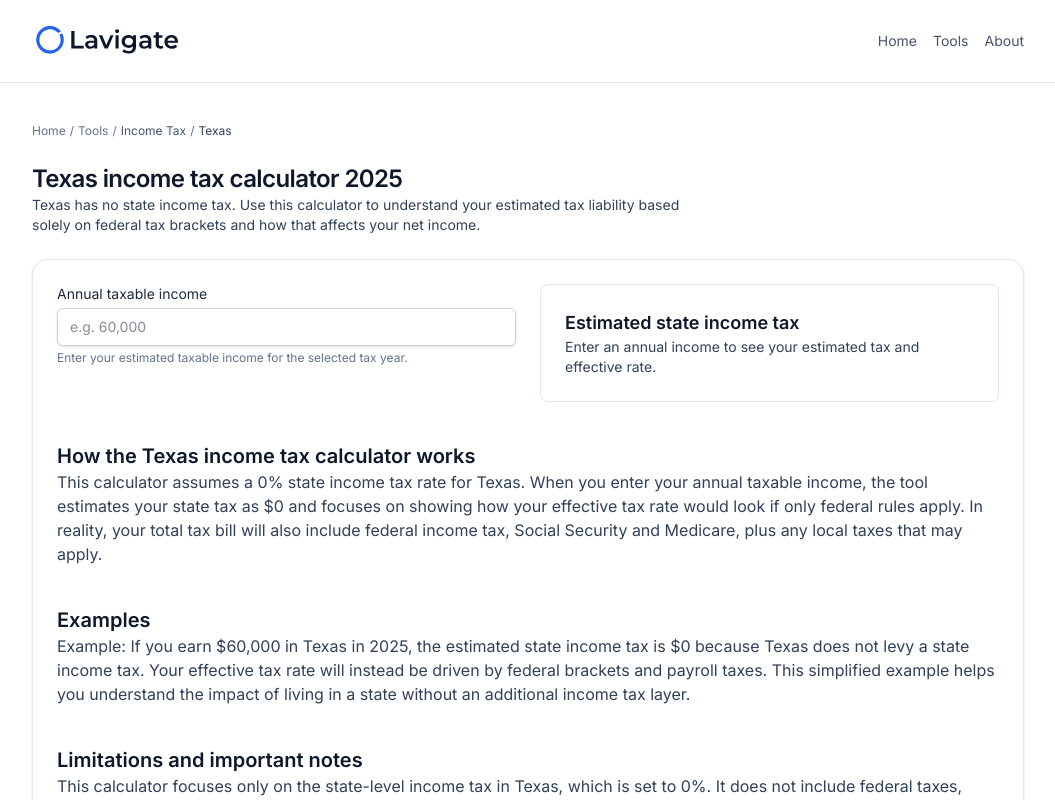
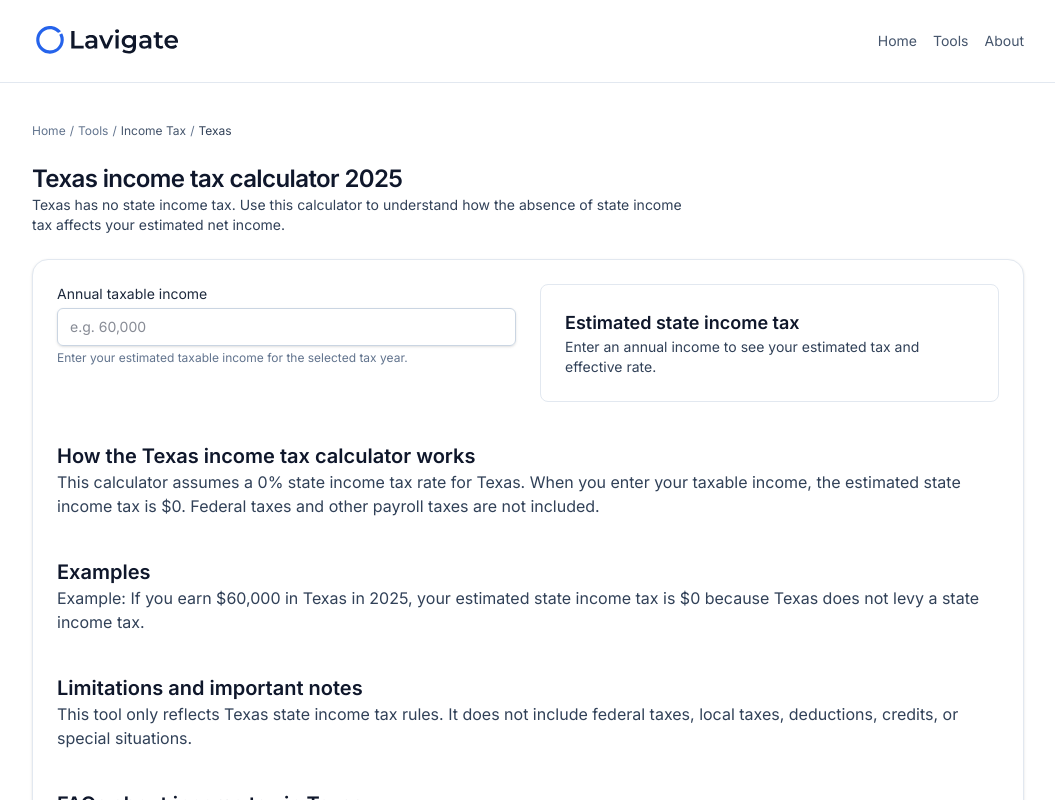
Before and after one commit to calleskattman/lavigate, a Next.js app: page /tools/income-tax/texas in a window 1280 px wide. Shown: the top 800 px of the page, without its empty margins (112-1167 px from the left). Built offline with nearby package versions, Linux system fonts and the light colour scheme.

Commit message:
Add Virginia income tax calculator (SEO-ready)

```diff
--- a/app/sitemap.ts
+++ b/app/sitemap.ts
@@ -22,9 +22,11 @@ export default function sitemap(): MetadataRoute.Sitemap {
   const staticRoutes: MetadataRoute.Sitemap = staticPaths.map((path) => ({
     url: `${BASE_URL}${path}`,
     lastModified: now,
+    changeFrequency: "monthly",
+    priority: path === "" ? 1 : 0.8,
   }));
 
-  // 2) Dynamiska verktygssidor: /tools/[toolId]/[regionSlug]
+  // 2) Dynamiska verktygssidor
   const dynamicRoutes: MetadataRoute.Sitemap = [];
 
   for (const tool of tools) {
@@ -34,8 +36,10 @@ export default function sitemap(): MetadataRoute.Sitemap {
 
     for (const region of toolRegions) {
       dynamicRoutes.push({
-        url: `${BASE_URL}/tools/${tool.id}/${region.slug}`,
+        url: `${BASE_URL}${tool.basePath}/${region.slug}`,
         lastModified: now,
+        changeFrequency: "monthly",
+        priority: 0.9,
       });
     }
   }
--- a/app/tools/[toolId]/[regionSlug]/page.tsx
+++ b/app/tools/[toolId]/[regionSlug]/page.tsx
@@ -1,6 +1,7 @@
 // app/tools/[toolId]/[regionSlug]/page.tsx
 import { notFound } from "next/navigation";
 import type { Metadata } from "next";
+import Script from "next/script";
 
 import { getToolById } from "@/config/tools";
 import { getRegionBySlug, regions } from "@/config/regions";
@@ -11,6 +12,11 @@ import { ToolLayout } from "@/components/layout/ToolLayout";
 import IncomeTaxTool from "@/components/tools/IncomeTaxTool";
 import { AdsBlock } from "@/components/ads/AdsBlock";
 import { AffiliateBlock } from "@/components/ads/AffiliateBlock";
+
+import {
+  buildFaqSchema,
+  buildIncomeTaxSoftwareSchema,
+} from "@/lib/schema";
 
 // ---------- Typer ----------
 
@@ -35,24 +41,14 @@ const ADS_DENSITY: AdsDensity =
 
 /**
  * Styr hur många annonsplatser som aktiveras.
- * order:
- *  1 = första under kalkylatorn
- *  2 = mitt i innehållet
- *  3 = längst ned på sidan
  */
 function shouldShowAd(order: 1 | 2 | 3): boolean {
   if (!ADS_ENABLED) return false;
 
-  if (ADS_DENSITY === "low") {
-    return order === 1;
-  }
+  if (ADS_DENSITY === "low") return order === 1;
+  if (ADS_DENSITY === "medium") return order === 1 || order === 2;
 
-  if (ADS_DENSITY === "medium") {
-    return order === 1 || order === 2;
-  }
-
-  // "high"
-  return order === 1 || order === 2 || order === 3;
+  return true; // high
 }
 
 // ---------- Metadata ----------
@@ -62,37 +58,25 @@ export async function generateMetadata(
 ): Promise<Metadata> {
   const { toolId, regionSlug } = await params;
 
-  const tool = getToolById(toolId);
+  const tool = getToolById(toolId as any);
   const region = getRegionBySlug(regionSlug);
 
-  if (!tool || !region) {
-    return {};
-  }
-
-  // Just nu hanterar vi bara income-tax
-  if (tool.id !== "income-tax") {
+  if (!tool || !region || tool.id !== "income-tax") {
     return {};
   }
 
   const seo = incomeTaxSeoContent[region.id];
-  if (!seo) {
-    return {};
-  }
+  if (!seo) return {};
 
-  const title = seo.meta.title;
-  const description = seo.meta.description;
-  const canonical =
-    typeof seo.meta.canonicalPath === "string"
+  const canonical = seo.meta.canonicalPath
     ? `https://lavigate.com${seo.meta.canonicalPath}`
     : undefined;
 
   return {
-    title,
-    description,
+    title: seo.meta.title,
+    description: seo.meta.description,
     alternates: canonical
-      ? {
-          canonical,
-        }
+      ? { canonical }
       : undefined,
   };
 }
@@ -100,33 +84,29 @@ export async function generateMetadata(
 // ---------- Static params (SSG + sitemap) ----------
 
 export function generateStaticParams() {
-  const incomeTaxTool = getToolById("income-tax");
-  if (!incomeTaxTool) return [];
+  const tool = getToolById("income-tax");
+  if (!tool) return [];
 
-  return incomeTaxTool.supportedRegionIds
+  return tool.supportedRegionIds
     .map((regionId) => regions.find((r) => r.id === regionId))
-    .filter((r): r is NonNullable<typeof r> => Boolean(r))
+    .filter(Boolean)
     .map((region) => ({
       toolId: "income-tax",
-      regionSlug: region.slug,
+      regionSlug: region!.slug,
     }));
 }
 
-// ---------- Page-komponent ----------
+// ---------- Page ----------
 
 export default async function ToolRegionPage({
   params,
 }: ToolRegionPageProps) {
   const { toolId, regionSlug } = await params;
 
-  const tool = getToolById(toolId);
+  const tool = getToolById(toolId as any);
   const region = getRegionBySlug(regionSlug);
 
-  if (!tool || !region) {
-    notFound();
-  }
-
-  if (tool.id !== "income-tax") {
+  if (!tool || !region || tool.id !== "income-tax") {
     notFound();
   }
 
@@ -137,26 +117,54 @@ export default async function ToolRegionPage({
     notFound();
   }
 
+  const pageUrl = `https://lavigate.com${tool.basePath}/${region.slug}`;
+
+  const faqSchema = seo.faq?.length
+    ? buildFaqSchema(seo.faq)
+    : null;
+
+  const softwareSchema = buildIncomeTaxSoftwareSchema({
+    content: seo,
+    pageUrl,
+  });
+
   return (
+    <>
+      {/* ---------- Schema.org ---------- */}
+      {faqSchema && (
+        <Script
+          type="application/ld+json"
+          dangerouslySetInnerHTML={{
+            __html: JSON.stringify(faqSchema),
+          }}
+        />
+      )}
+
+      <Script
+        type="application/ld+json"
+        dangerouslySetInnerHTML={{
+          __html: JSON.stringify(softwareSchema),
+        }}
+      />
+
+      {/* ---------- Page ---------- */}
       <ToolLayout
         title={seo.h1}
         description={seo.intro}
-      category={tool.id}          // "income-tax"
-      region={region.displayName} // t.ex. "Texas"
+        category={tool.id}
+        region={region.displayName}
       >
-      {/* Kalkylatorn */}
+        {/* Calculator */}
         <IncomeTaxTool config={config} />
 
-      {/* Ad #1 – direkt under kalkylatorn */}
+        {/* Ad #1 */}
         {shouldShowAd(1) && (
           <div className="mt-8">
-          <AdsBlock
-            slot={`${tool.id}-${region.slug}-primary`}
-          />
+            <AdsBlock slot={`${tool.id}-${region.slug}-primary`} />
           </div>
         )}
 
-      {/* SEO-sektioner */}
+        {/* SEO sections */}
         <section className="mt-10 space-y-6">
           <h2 className="text-xl font-semibold text-slate-900">
             How the {region.displayName} income tax calculator works
@@ -171,12 +179,10 @@ export default async function ToolRegionPage({
           <p className="text-slate-700">{seo.sections.examples}</p>
         </section>
 
-      {/* Ad #2 – mitt i innehållet */}
+        {/* Ad #2 */}
         {shouldShowAd(2) && (
           <section className="mt-8">
-          <AdsBlock
-            slot={`${tool.id}-${region.slug}-mid`}
-          />
+            <AdsBlock slot={`${tool.id}-${region.slug}-mid`} />
           </section>
         )}
 
@@ -195,6 +201,7 @@ export default async function ToolRegionPage({
             <h2 className="text-xl font-semibold text-slate-900">
               FAQs about income tax in {region.displayName}
             </h2>
+
             <div className="space-y-4">
               {seo.faq.map((item, index) => (
                 <div key={index} className="space-y-1">
@@ -210,19 +217,18 @@ export default async function ToolRegionPage({
           </section>
         )}
 
-      {/* Ad #3 – längst ned på sidan, efter FAQ */}
+        {/* Ad #3 */}
         {shouldShowAd(3) && (
           <section className="mt-8">
-          <AdsBlock
-            slot={`${tool.id}-${region.slug}-bottom`}
-          />
+            <AdsBlock slot={`${tool.id}-${region.slug}-bottom`} />
           </section>
         )}
 
-      {/* Affiliate – styrs internt av NEXT_PUBLIC_AFFILIATE_ENABLED */}
+        {/* Affiliate */}
         <div className="mt-10">
           <AffiliateBlock id={`income-tax-${region.id}`} />
         </div>
       </ToolLayout>
+    </>
   );
 }
--- a/config/data/incomeTax.ts
+++ b/config/data/incomeTax.ts
@@ -44,6 +44,30 @@ export const incomeTaxConfigs: Record<RegionId, IncomeTaxConfig> = {
       lastVerified: "2025-01-01",
     },
   },
+
+  "US-VA": {
+    regionId: "US-VA",
+    year: 2025,
+    systemName: "Virginia state income tax",
+    brackets: [
+      { from: 0, to: 3000, rate: 0.02 },
+      { from: 3000, to: 5000, rate: 0.03 },
+      { from: 5000, to: 17000, rate: 0.05 },
+      { from: 17000, to: null, rate: 0.0575 },
+    ],
+    notes: [
+      "Personal exemption of $930 applies per filer and per dependent.",
+      "Additional exemption of $800 applies for taxpayers age 65 or over.",
+      "Additional exemption of $800 applies for blindness.",
+      "Part-year residents must prorate exemption amounts based on residency period.",
+    ],
+    authority: {
+      name: "Virginia Department of Taxation",
+      url: "https://www.tax.virginia.gov",
+      lastVerified: "2026-01-12",
+    },
+  },
+
   // fler regioner sen
 };
 
--- a/config/regions.ts
+++ b/config/regions.ts
@@ -1,14 +1,15 @@
 // config/regions.ts
+
 export type CountryCode = "US" | "CA" | "UK" | "AU";
 
 export type RegionId = string; // ISO 3166-2, t.ex. "US-TX"
 
 export type Region = {
-  id: RegionId;        // "US-TX"
+  id: RegionId;          // "US-TX"
   countryCode: CountryCode;
-  slug: string;        // "texas"
-  name: string;        // "Texas"
-  displayName: string; // "Texas" eller "Texas (United States)"
+  slug: string;          // "texas"
+  name: string;          // "Texas"
+  displayName: string;   // "Texas" eller "Texas (United States)"
 };
 
 export const regions: Region[] = [
@@ -26,10 +27,17 @@ export const regions: Region[] = [
     name: "California",
     displayName: "California",
   },
-  // ... fler regioner sen
+  {
+    id: "US-VA",
+    countryCode: "US",
+    slug: "virginia",
+    name: "Virginia",
+    displayName: "Virginia",
+  },
+  // fler regioner läggs till här senare
 ];
 
-// Helpers (bra för routen)
+// Helpers (används av dynamic routes)
 export function getRegionBySlug(slug: string): Region | undefined {
   return regions.find((r) => r.slug === slug);
 }
--- a/config/tools.ts
+++ b/config/tools.ts
@@ -1,14 +1,14 @@
 // config/tools.ts
 import type { RegionId } from "./regions";
 
-export type ToolId = "income-tax"; // fler läggs till senare
+export type ToolId = "income-tax";
 
 export type ToolDefinition = {
   id: ToolId;
   name: string;
-  basePath: string;        // t.ex. "/tools/income-tax"
-  component: "IncomeTaxTool"; // namn på komponent (används i switch)
-  dataKey: "incomeTax";    // koppling till rätt datafil
+  basePath: string;
+  component: "IncomeTaxTool";
+  dataKey: "incomeTax";
   supportedRegionIds: RegionId[];
 };
 
@@ -19,11 +19,10 @@ export const tools: ToolDefinition[] = [
     basePath: "/tools/income-tax",
     component: "IncomeTaxTool",
     dataKey: "incomeTax",
-    supportedRegionIds: ["US-TX", "US-CA"], // börja med Texas + California
+    supportedRegionIds: ["US-VA"],
   },
-  // fler verktyg sen
 ];
 
-export function getToolById(id: string): ToolDefinition | undefined {
+export function getToolById(id: ToolId): ToolDefinition | undefined {
   return tools.find((tool) => tool.id === id);
 }
--- a/content/income-tax.en.ts
+++ b/content/income-tax.en.ts
@@ -1,6 +1,11 @@
 // content/income-tax.en.ts
 
-// Typdefinitioner för SEO-content per region
+import type { RegionId } from "@/config/regions";
+
+/* =========================
+   Typdefinitioner
+   ========================= */
+
 export type IncomeTaxSeoSections = {
   howItWorks: string;
   examples: string;
@@ -15,7 +20,7 @@ export type IncomeTaxSeoFaqItem = {
 export type IncomeTaxSeoMeta = {
   title: string;
   description: string;
-  canonicalPath: string; // t.ex. "/tools/income-tax/texas"
+  canonicalPath: string;
 };
 
 export type IncomeTaxSeoEntry = {
@@ -26,66 +31,109 @@ export type IncomeTaxSeoEntry = {
   meta: IncomeTaxSeoMeta;
 };
 
-// Ny, enkel struktur: key = Region.id (t.ex. "US-TX")
-export const incomeTaxSeoContent: Record<string, IncomeTaxSeoEntry> = {
+/* =========================
+   SEO-content per region
+   ========================= */
+
+export const incomeTaxSeoContent: Record<RegionId, IncomeTaxSeoEntry> = {
+  /* ---------- Texas (placeholder / scaffold) ---------- */
   "US-TX": {
     h1: "Texas income tax calculator 2025",
     intro:
-      "Texas has no state income tax. Use this calculator to understand your estimated tax liability based solely on federal tax brackets and how that affects your net income.",
+      "Texas has no state income tax. Use this calculator to understand how the absence of state income tax affects your estimated net income.",
     sections: {
       howItWorks:
-        "This calculator assumes a 0% state income tax rate for Texas. When you enter your annual taxable income, the tool estimates your state tax as $0 and focuses on showing how your effective tax rate would look if only federal rules apply. In reality, your total tax bill will also include federal income tax, Social Security and Medicare, plus any local taxes that may apply.",
+        "This calculator assumes a 0% state income tax rate for Texas. When you enter your taxable income, the estimated state income tax is $0. Federal taxes and other payroll taxes are not included.",
       examples:
-        "Example: If you earn $60,000 in Texas in 2025, the estimated state income tax is $0 because Texas does not levy a state income tax. Your effective tax rate will instead be driven by federal brackets and payroll taxes. This simplified example helps you understand the impact of living in a state without an additional income tax layer.",
+        "Example: If you earn $60,000 in Texas in 2025, your estimated state income tax is $0 because Texas does not levy a state income tax.",
       limitations:
-        "This calculator focuses only on the state-level income tax in Texas, which is set to 0%. It does not include federal taxes, local surcharges, deductions, credits or special situations such as self-employment tax. Always verify the latest rules with the IRS or an official tax professional before making financial decisions.",
+        "This tool only reflects Texas state income tax rules. It does not include federal taxes, local taxes, deductions, credits, or special situations.",
     },
     faq: [
       {
-        q: "Does Texas have state income tax?",
-        a: "No. Texas is one of a few US states that do not levy a state income tax on individual income. Residents still pay federal income tax and payroll taxes.",
+        q: "Does Texas have a state income tax?",
+        a: "No. Texas does not levy a state income tax on individual income.",
       },
       {
-        q: "What taxes do I pay in Texas?",
-        a: "You pay federal income tax, Social Security and Medicare taxes, and various local taxes such as sales and property tax. There is no additional state income tax layer on your salary.",
+        q: "Do Texas residents still pay federal tax?",
+        a: "Yes. Texas residents still pay federal income tax and payroll taxes.",
       },
     ],
     meta: {
       title: "Texas income tax calculator 2025 – estimate your state taxes",
       description:
-        "Use this Texas income tax calculator to understand how a 0% state income tax affects your estimated tax burden and net income in 2025.",
+        "Estimate your Texas state income tax for 2025. Texas has no state income tax, but this calculator helps illustrate the impact on your net income.",
       canonicalPath: "/tools/income-tax/texas",
     },
   },
 
-  // Exempel för California (kan justeras senare eller tas bort ur supportedRegionIds)
+  /* ---------- California (placeholder / scaffold) ---------- */
   "US-CA": {
     h1: "California income tax calculator 2025",
     intro:
-      "Use this California income tax calculator to estimate your state income tax burden for 2025 based on progressive tax brackets.",
+      "Use this California income tax calculator to estimate your state income tax based on progressive tax brackets.",
     sections: {
       howItWorks:
-        "This calculator applies a simplified version of the California state income tax brackets for 2025. When you enter your annual taxable income, the tool distributes that income across the configured brackets and calculates the estimated state tax. The result is an approximate state tax and an effective tax rate for California only.",
+        "This calculator applies simplified California state income tax brackets for 2025 and estimates state tax based on your taxable income.",
       examples:
-        "Example: If you earn $60,000 in California in 2025, part of your income is taxed in lower brackets and the rest in higher brackets. The calculator sums the tax from each bracket to estimate your total state income tax and effective rate. This example is simplified and may not match your exact filing situation.",
+        "Example: If you earn $60,000 in California in 2025, your income is taxed progressively across multiple brackets to estimate your total state tax.",
       limitations:
-        "This tool does not include federal income tax, local surcharges, deductions, credits, filing status, or special situations such as self-employment tax. The brackets used here are simplified and may not reflect every detail of the official rules. Always double-check with the California Franchise Tax Board or a tax professional.",
+        "This calculator does not include federal tax, local taxes, deductions, credits, or filing-status-specific rules.",
     },
     faq: [
       {
-        q: "Does California have progressive income tax?",
-        a: "Yes. California uses a progressive state income tax system with multiple brackets. Higher portions of your income are taxed at higher rates.",
+        q: "Does California use progressive income tax?",
+        a: "Yes. California uses a progressive income tax system with multiple tax brackets.",
       },
       {
-        q: "Are deductions and credits included in this calculator?",
-        a: "No. This calculator is simplified and does not include itemized deductions, credits, or different filing statuses. It is meant for rough estimates only.",
+        q: "Are deductions included?",
+        a: "No. This calculator provides a simplified estimate and does not include deductions or credits.",
       },
     ],
     meta: {
       title: "California income tax calculator 2025 – estimate your state taxes",
       description:
-        "Estimate your 2025 California state income tax with this simplified calculator using progressive tax brackets.",
+        "Estimate your California state income tax for 2025 using simplified progressive tax brackets.",
       canonicalPath: "/tools/income-tax/california",
     },
   },
+
+  /* ---------- Virginia (REAL target – content comes later) ---------- */
+  "US-VA": {
+    h1: "Virginia income tax calculator 2025",
+    intro:
+  "Use this Virginia income tax calculator to estimate your state income tax for 2025. Enter your Virginia taxable income and the calculator applies the official Virginia income tax brackets to estimate how much state income tax you may owe. This tool focuses only on Virginia state income tax and is intended for planning and comparison purposes.",
+    sections: {
+      howItWorks:
+  "This Virginia income tax calculator estimates your state income tax by applying Virginia’s progressive income tax brackets to your taxable income. You enter your annual Virginia taxable income, and the calculator splits that amount across the applicable brackets. Each portion of income is taxed at its corresponding rate, and the results are added together to produce an estimated total Virginia state income tax.\n\nVirginia uses the same income tax bracket thresholds for all individual filers. This means the bracket ranges themselves do not change based on filing status. What typically differs between taxpayers is how taxable income is calculated before the rates are applied, depending on deductions, exemptions, and personal circumstances. Because of this, the calculator starts from taxable income rather than gross income.\n\nThe result includes an estimated total Virginia state income tax and an effective state tax rate. The effective rate represents the average rate paid across all brackets, which is often lower than the highest marginal rate shown in the top bracket. This approach helps you understand how Virginia income tax brackets work in practice and how changes in taxable income can affect your overall state tax liability.",
+  examples:
+  "Example 1: Taxable income of $30,000. When you enter $30,000 as Virginia taxable income, the calculator applies the lower tax rates to the first portions of income and higher rates only to the amounts that exceed each bracket threshold. The final estimate reflects the total Virginia state income tax owed for the year and shows an effective tax rate that is lower than the top marginal rate.\n\nExample 2: Comparing two income levels. If your Virginia taxable income increases from $60,000 to $70,000, the additional $10,000 is not taxed entirely at the highest rate. Only the portion of income above the top bracket threshold is taxed at the highest rate, while the rest remains taxed at lower rates. Running both values through the calculator helps illustrate how Virginia income tax brackets affect incremental income.\n\nExample 3: Planning and budgeting. If you are evaluating a job change, bonus, or side income, you can use the calculator to estimate how different taxable income amounts impact your Virginia state income tax. By testing multiple scenarios, you can better understand how changes in taxable income influence your estimated state tax and effective rate, while keeping federal taxes separate.",
+  limitations:
+  "This Virginia income tax calculator provides a simplified estimate based on published state income tax brackets and general rules. It does not account for federal income tax, local taxes, filing status differences, itemized deductions, tax credits, or special situations such as self-employment income, retirement income, or capital gains.\n\nThe calculation assumes standard bracket application and does not reflect every adjustment that may apply on an actual Virginia tax return. Individual circumstances can significantly affect the final tax owed, including exemptions, additional deductions, and changes in tax law.\n\nState income tax brackets and exemption rules used in this calculator are based on information published by the Virginia Department of Taxation (https://www.tax.virginia.gov). For official guidance and the most up-to-date rules, always refer to the Virginia Department of Taxation or consult a qualified tax professional before relying on the estimates provided.",
+    },
+    faq: [
+      {
+        q: "Does Virginia have a state income tax?",
+        a: "Yes. Virginia levies a state income tax on individual income. The tax uses a progressive bracket structure, meaning different portions of income are taxed at different rates depending on income level. All residents with taxable income may be subject to Virginia state income tax, in addition to federal income tax."
+      },
+      {
+        q: "What are Virginia’s income tax brackets?",
+        a: "Virginia uses four state income tax brackets with increasing rates as income rises. The brackets apply progressively, so only the portion of income within each range is taxed at the corresponding rate. The highest marginal rate applies only to income above the top threshold, not to total income."
+      },
+      {
+        q: "Does Virginia offer personal exemptions?",
+        a: "Yes. Virginia allows a personal exemption for each filer and dependent. Additional exemptions may apply for taxpayers who are age 65 or older or who are blind. These exemptions reduce taxable income but are subject to eligibility rules defined by the state."
+      },
+      {
+        q: "Are Virginia income tax rates the same for all filing statuses?",
+        a: "Virginia applies the same tax brackets and rates regardless of filing status. However, total tax owed can still vary based on income level, available exemptions, and deductions. Filing status mainly affects how income is reported rather than the rates themselves."
+      }
+    ],
+    meta: {
+      title: "Virginia income tax calculator 2025 – estimate your state taxes",
+      description:
+        "Estimate your Virginia state income tax for 2025. Calculate tax brackets, personal exemptions, and your after-tax income.",
+      canonicalPath: "/tools/income-tax/virginia",
+    },
+  },
 };
```
Lines whose indentation alone changed are shown as unchanged.
